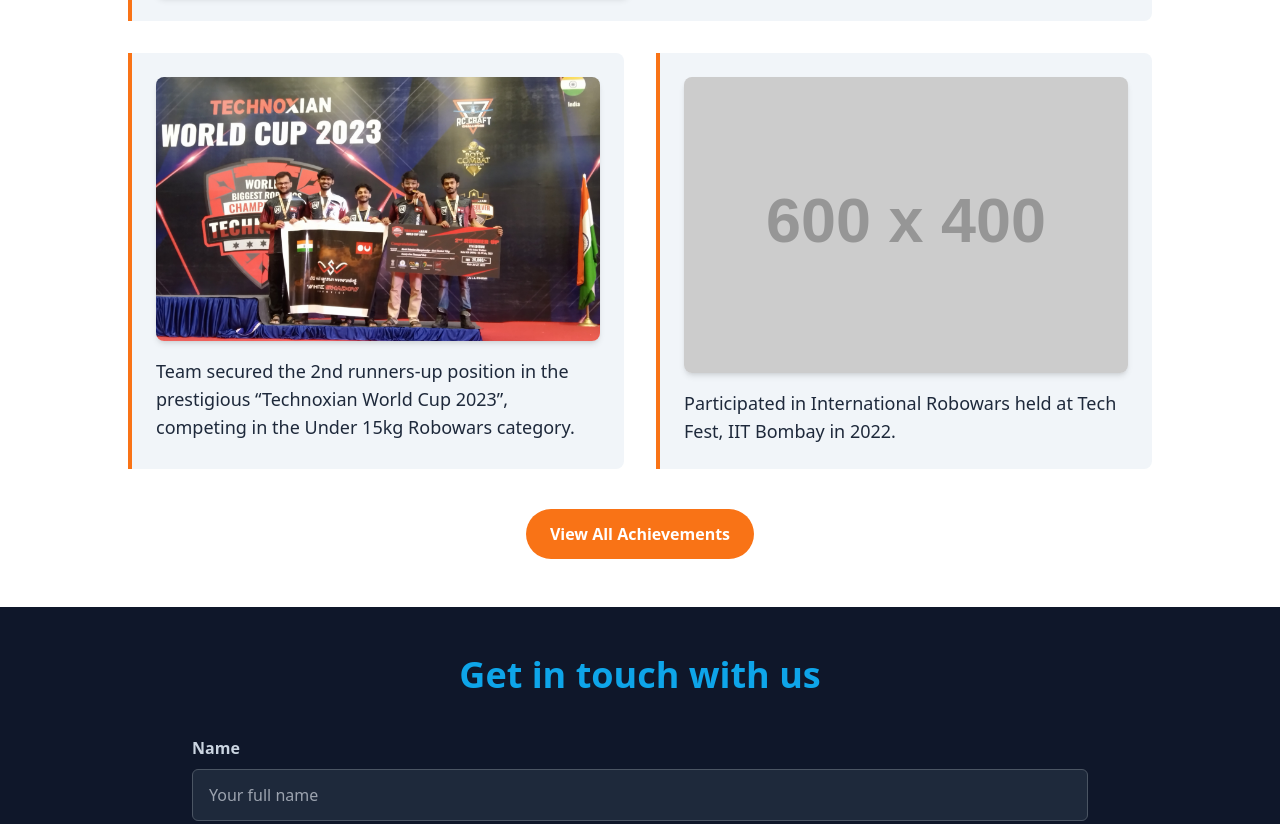
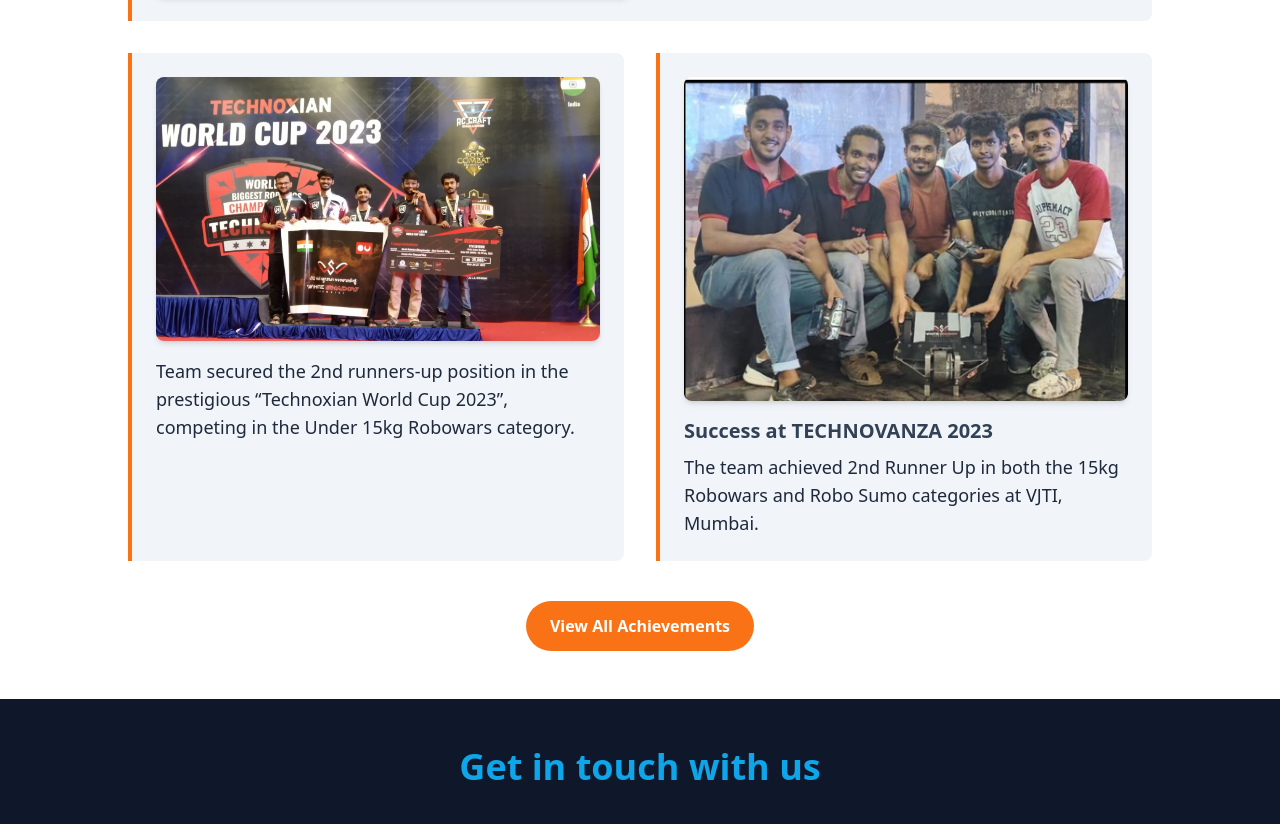
Before and after one commit to Chandramouli5Sharma/RCN-website, a plain HTML site: page index.html in a window 1280 px wide. Shown: the part 3670-4494 px from the top of the page. Drawn offline with nearby package versions, Linux system fonts and the light colour scheme; placeholder pictures from the web are drawn by us.

Commit message:
Added an image for Technovanza

```diff
--- a/index.html
+++ b/index.html
@@ -288,8 +288,9 @@
               <p class="text-lg">Team secured the 2nd runners-up position in the prestigious <q>Technoxian World Cup 2023</q>, competing in the Under 15kg Robowars category.</p>
           </div>
           <div class="bg-slate-100 border-l-4 border-orange-500 p-6 rounded-r-lg">
-              <img src="Achimg/techfest_2022.jpg" alt="Tech Fest IIT Bombay 2022" class="w-full rounded-lg shadow-md mb-4" onerror="this.onerror=null;this.src='https://placehold.co/600x400/e2e8f0/1e293b?text=Tech+Fest+2022';">
-              <p class="text-lg">Participated in International Robowars held at Tech Fest, IIT Bombay in 2022.</p>
+              <img src="Achimg/TECHNOVANZA2023.png" alt="TECHNOVANZA 2023 VJTI Mumbai" class="w-full rounded-lg shadow-md mb-4" onerror="this.onerror=null;this.src='https://placehold.co/600x400/e2e8f0/1e293b?text=Technovanza+2023';">
+              <h3 class="text-xl font-bold text-slate-700 mb-2">Success at TECHNOVANZA 2023</h3>
+              <p class="text-lg">The team achieved 2nd Runner Up in both the 15kg Robowars and Robo Sumo categories at VJTI, Mumbai.</p>
           </div>
         </div>
         <div class="text-center mt-10">
```
Also changed, not shown: achievements.html (+2 -0 lines), Achimg/TECHNOVANZA2023.png (added).
